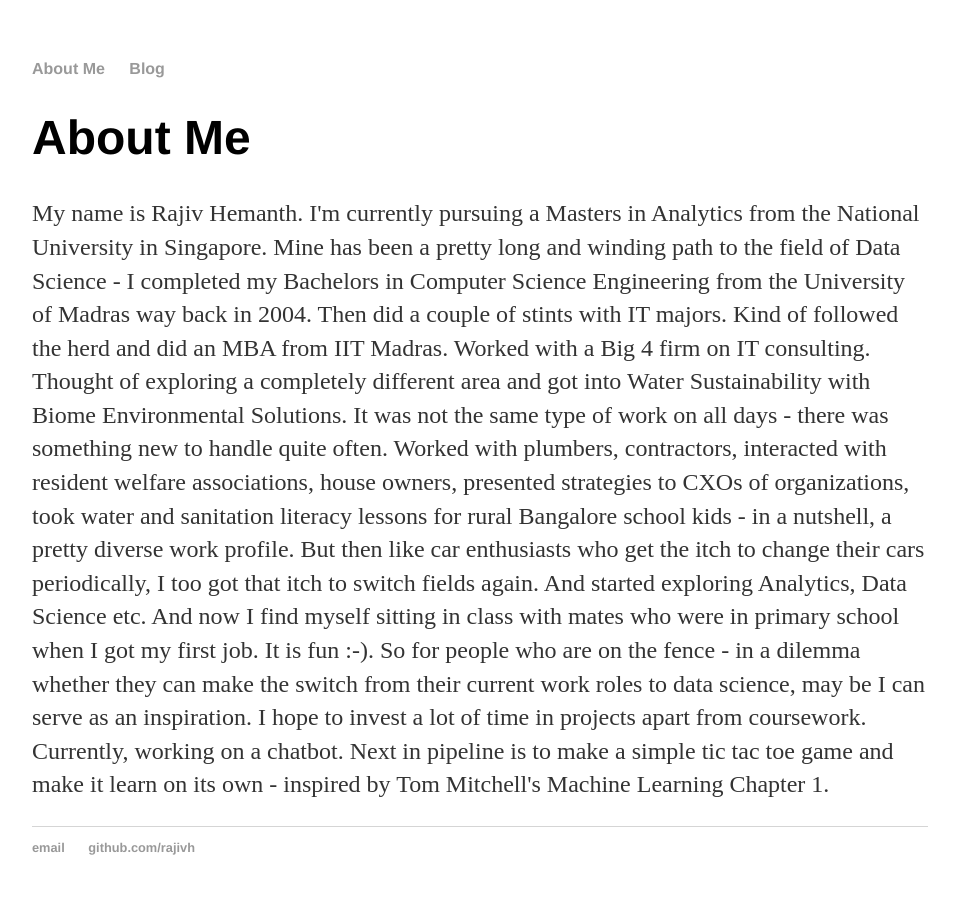
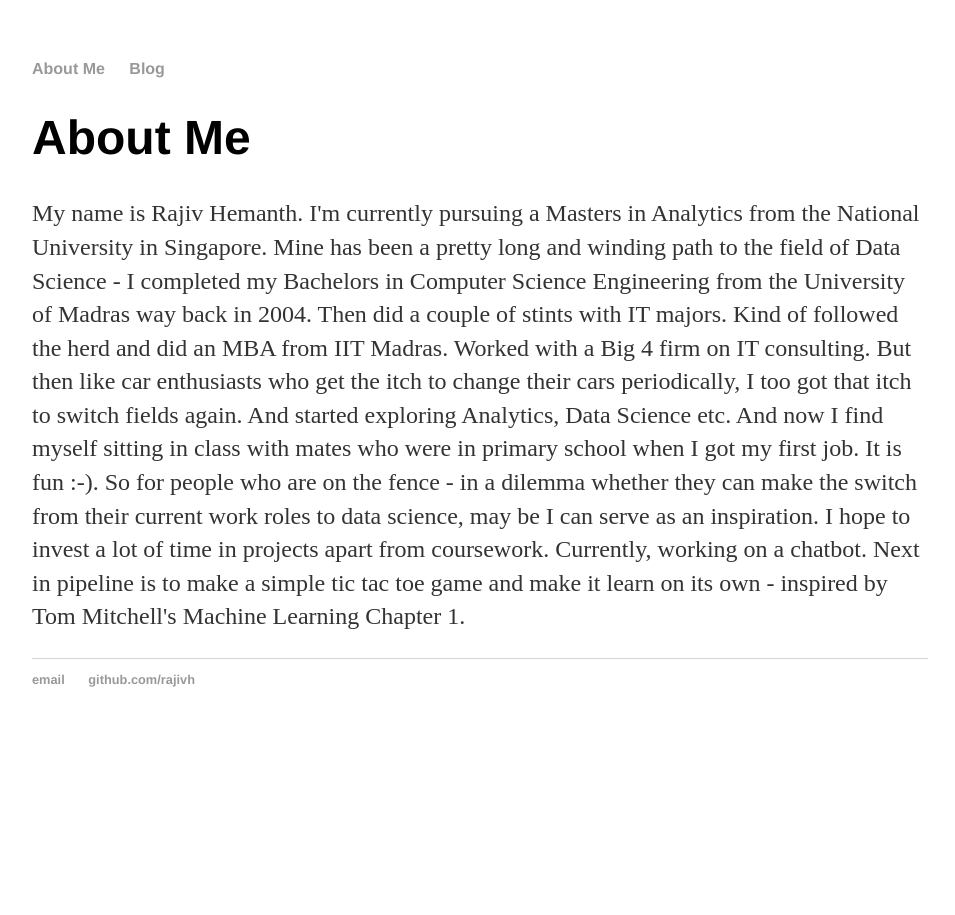
Before and after one commit to Rajivh/rajivh.github.io, a Jekyll site: the page built from index.html, in a window 1280 px wide. Shown: the whole page, without its empty margins (160-1115 px from the left). Built offline with Jekyll 4.4.1, drawn with Linux system fonts in a browser that asks for light colours.

Commit message:
Update index.html

```diff
--- a/index.html
+++ b/index.html
@@ -8,11 +8,7 @@ title: About Me
 	   Science Engineering from the University of Madras way back in 2004. Then did a couple of stints with IT majors.
 	   Kind of followed the herd and did an MBA from IIT Madras. Worked with a Big 4 firm on IT consulting.
 
-	   Thought of exploring a completely different area and got into Water Sustainability with Biome Environmental
-	   Solutions. It was not the same type of work on all days - there was something new to handle quite
-	   often. Worked with plumbers, contractors, interacted with resident welfare associations, house owners, presented
-	   strategies to CXOs of organizations, took water and sanitation literacy lessons for rural Bangalore school kids -
-	   in a nutshell, a pretty diverse work profile.
+
 
 	   But then like car enthusiasts who get the itch to change their cars periodically, I too got that itch to switch
 	   fields again. And started exploring Analytics, Data Science etc. And now I find myself sitting in class with mates
```
